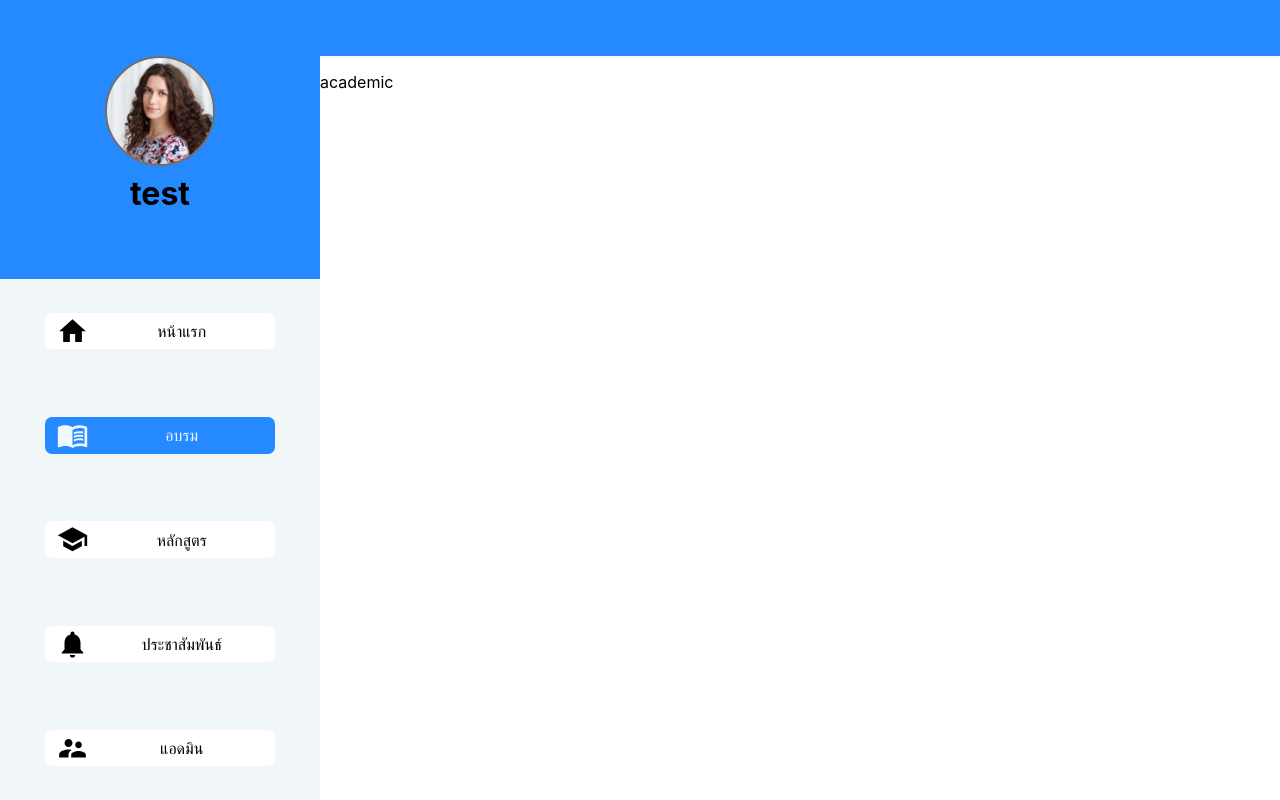
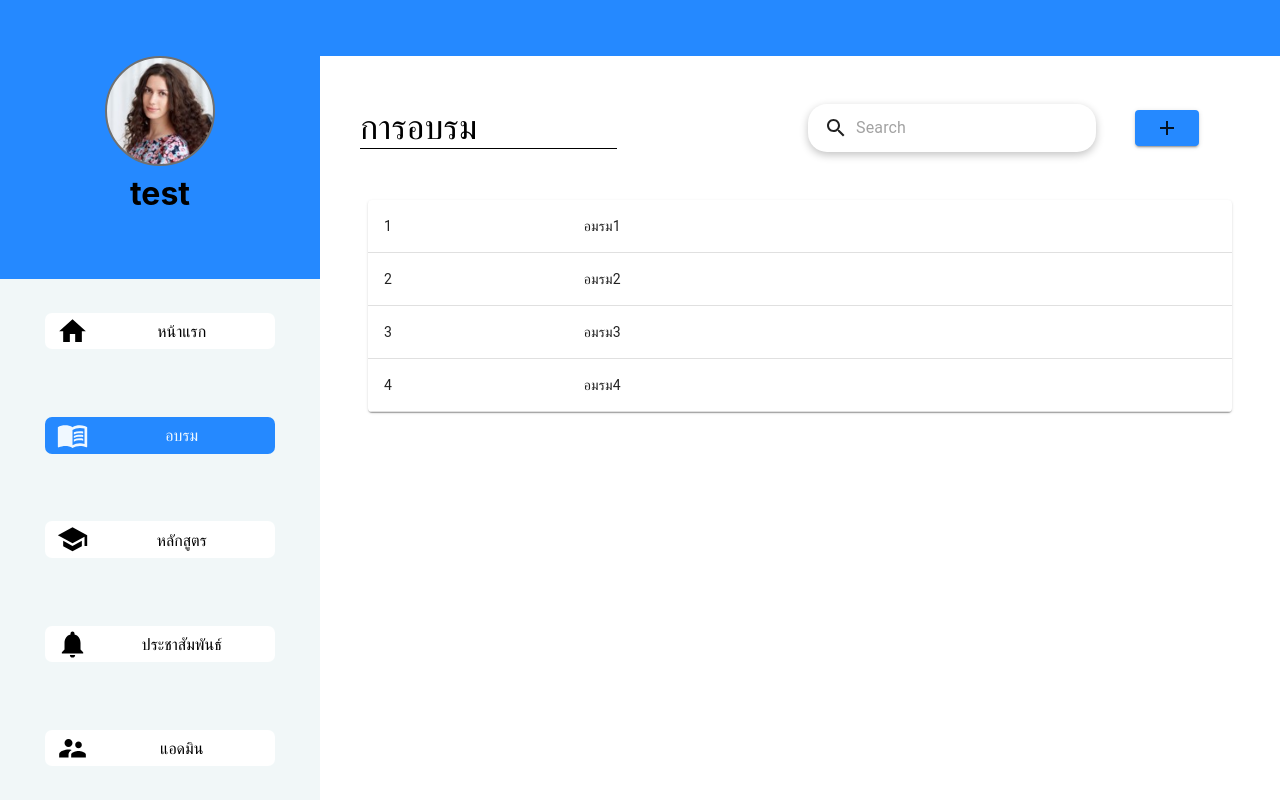
Before and after one commit to IVYSS/Public-Relations-Sytem-for-AI, a React (Create React App) app: page /admin/academic in a window 1280 px wide. Built offline with nearby package versions, Linux system fonts and the light colour scheme.

Commit message:
Add Academic page

```diff
--- a/package.json
+++ b/package.json
@@ -4,6 +4,7 @@
   "private": true,
   "dependencies": {
     "@material-ui/core": "^4.12.3",
+    "@material-ui/icons": "^4.11.2",
     "@testing-library/jest-dom": "^5.11.4",
     "@testing-library/react": "^11.1.0",
     "@testing-library/user-event": "^12.1.10",
--- /dev/null
+++ b/src/components/Academic/Academic.js
@@ -0,0 +1,82 @@
+import React from "react";
+import AddIcon from "@material-ui/icons/Add";
+import SearchIcon from "@material-ui/icons/Search";
+import { makeStyles } from "@material-ui/core/styles";
+import {
+  Button,
+  Grid,
+  InputAdornment,
+  TextField,
+  Typography,
+} from "@material-ui/core";
+import DataTable from "./Table";
+
+const useStyles = makeStyles((theme) => ({
+  extendedIcon: {
+    marginRight: theme.spacing(1),
+  },
+  title: {
+    textAlign: "left",
+    borderBottom: "1px solid black",
+    width: "100%",
+  },
+  input: {
+    width: "90%",
+    boxShadow: "rgba(0, 0, 0, 0.24) 0px 3px 8px",
+    borderRadius: "19px",
+    margin: theme.spacing(1),
+    padding: theme.spacing(1),
+    paddingLeft: theme.spacing(2),
+    border: "none",
+  },
+  container: {
+    width: "100%",
+    justifyContent: "center",
+    alignItems: "center",
+    padding: theme.spacing(5),
+  },
+  add_button: {
+    background: "#2589ff",
+  },
+}));
+
+function Academic() {
+  const classes = useStyles();
+
+  return (
+    <div>
+      <Grid container className={classes.container}>
+        <Grid item xs={12} sm={6} container>
+          <Grid item xs={12} sm={7} container>
+            <Typography component="h1" variant="h4" className={classes.title}>
+              การอบรม
+            </Typography>
+          </Grid>
+        </Grid>
+        <Grid item xs={12} sm={4}>
+          <TextField
+            className={classes.input}
+            id="search-academic"
+            placeholder="Search"
+            InputProps={{
+              disableUnderline: true,
+              startAdornment: (
+                <InputAdornment position="start">
+                  <SearchIcon />
+                </InputAdornment>
+              ),
+            }}
+          />
+        </Grid>
+        <Grid item xs={2}>
+          <Button variant="contained" className={classes.add_button}>
+            <AddIcon />
+          </Button>
+        </Grid>
+      </Grid>
+      <DataTable />
+    </div>
+  );
+}
+
+export default Academic;
--- /dev/null
+++ b/src/components/Academic/Table.js
@@ -0,0 +1,60 @@
+import React from "react";
+import { makeStyles } from "@material-ui/core/styles";
+import Table from "@material-ui/core/Table";
+import TableBody from "@material-ui/core/TableBody";
+import TableCell from "@material-ui/core/TableCell";
+import TableContainer from "@material-ui/core/TableContainer";
+import TableRow from "@material-ui/core/TableRow";
+import Paper from "@material-ui/core/Paper";
+
+const useStyles = makeStyles({
+  container: {
+    width: "90%",
+    margin: "auto",
+  },
+  table: {
+    width: "100%",
+  },
+});
+
+const datas = [
+  {
+    name: "อมรม1",
+  },
+  {
+    name: "อมรม2",
+  },
+  {
+    name: "อมรม3",
+  },
+  {
+    name: "อมรม4",
+  },
+];
+
+function DataTable() {
+  const classes = useStyles();
+
+  return (
+    <TableContainer component={Paper} className={classes.container}>
+      <Table className={classes.table} aria-label="Data Table">
+        <TableBody>
+          {datas.map((data, index) => (
+            <TableRow key={index}>
+              <TableCell component="th" scope="row">
+                {index + 1}
+              </TableCell>
+              <TableCell component="th" scope="row">
+                {data.name}
+              </TableCell>
+              <TableCell align="right"></TableCell>
+              <TableCell align="right"></TableCell>
+            </TableRow>
+          ))}
+        </TableBody>
+      </Table>
+    </TableContainer>
+  );
+}
+
+export default DataTable;
--- a/src/components/Sidebar/Sidebar.js
+++ b/src/components/Sidebar/Sidebar.js
@@ -2,15 +2,16 @@ import { Grid, makeStyles } from "@material-ui/core";
 import React from "react";
 import { NavLink, Switch, Route, Redirect } from "react-router-dom";
 import "./Sidebar.css";
-import Overview from '../Overview/Overview';
-import { Icon } from '@material-ui/core';
+import Overview from "../Overview/Overview";
+import { Icon } from "@material-ui/core";
 
 // Icon import
-import HomeIcon from '@material-ui/icons/Home';
-import MenuBookIcon from '@material-ui/icons/MenuBook';
-import SchoolIcon from '@material-ui/icons/School';
-import NotificationsIcon from '@material-ui/icons/Notifications';
-import SupervisorAccountIcon from '@material-ui/icons/SupervisorAccount';
+import HomeIcon from "@material-ui/icons/Home";
+import MenuBookIcon from "@material-ui/icons/MenuBook";
+import SchoolIcon from "@material-ui/icons/School";
+import NotificationsIcon from "@material-ui/icons/Notifications";
+import SupervisorAccountIcon from "@material-ui/icons/SupervisorAccount";
+import Academic from "../Academic/Academic";
 
 const useStyles = makeStyles((sidebar) => ({
   nav: {
@@ -49,21 +50,41 @@ const useStyles = makeStyles((sidebar) => ({
     alignItems: "center",
     direction: "row",
   },
-  side_bar_icon:{
-    fontSize: '2rem',
-    height : '100%',
-    paddingLeft: '5%',
+  side_bar_icon: {
+    fontSize: "2rem",
+    height: "100%",
+    paddingLeft: "5%",
   },
 }));
 
 function Sidebar() {
   const styles = useStyles();
   const links = [
-    { name: "หน้าแรก", path: "/admin/overview", icon: <HomeIcon className={styles.side_bar_icon}/>},
-    { name: "อบรม", path: "/admin/academic", icon: <MenuBookIcon className={styles.side_bar_icon}/>},
-    { name: "หลักสูตร", path: "/admin/program", icon: <SchoolIcon className={styles.side_bar_icon}/>},
-    { name: "ประชาสัมพันธ์", path: "/admin/media", icon: <NotificationsIcon className={styles.side_bar_icon}/>},
-    { name: "แอดมิน", path: "/admin/manage", icon: <SupervisorAccountIcon className={styles.side_bar_icon}/>},
+    {
+      name: "หน้าแรก",
+      path: "/admin/overview",
+      icon: <HomeIcon className={styles.side_bar_icon} />,
+    },
+    {
+      name: "อบรม",
+      path: "/admin/academic",
+      icon: <MenuBookIcon className={styles.side_bar_icon} />,
+    },
+    {
+      name: "หลักสูตร",
+      path: "/admin/program",
+      icon: <SchoolIcon className={styles.side_bar_icon} />,
+    },
+    {
+      name: "ประชาสัมพันธ์",
+      path: "/admin/media",
+      icon: <NotificationsIcon className={styles.side_bar_icon} />,
+    },
+    {
+      name: "แอดมิน",
+      path: "/admin/manage",
+      icon: <SupervisorAccountIcon className={styles.side_bar_icon} />,
+    },
   ];
   const test = (
     <Grid item xs={12} className={styles.list_menu}>
@@ -110,14 +131,13 @@ function Sidebar() {
             </Grid>
           </Grid>
           {/* ------------------------------------------------------------------- */}
-          <div className="bodyOverview">
           <Grid item xs={9} className={styles.body} spacing={0}>
             <Switch>
               <Route path="/admin/overview" exact>
                 <p>overview</p>
               </Route>
               <Route path="/admin/academic">
-                  <p>academic</p>
+                <Academic />
               </Route>
               <Route path="/admin/program">
                 <p>program</p>
@@ -133,7 +153,6 @@ function Sidebar() {
               </Route>
             </Switch>
           </Grid>
-          </div>
         </Grid>
       </div>
     </div>
```
Also changed, not shown: src/components/Academic/Academic.css (added), 1 other file (tests, documents, lock files or other folders). Lines whose indentation alone changed are shown as unchanged.
